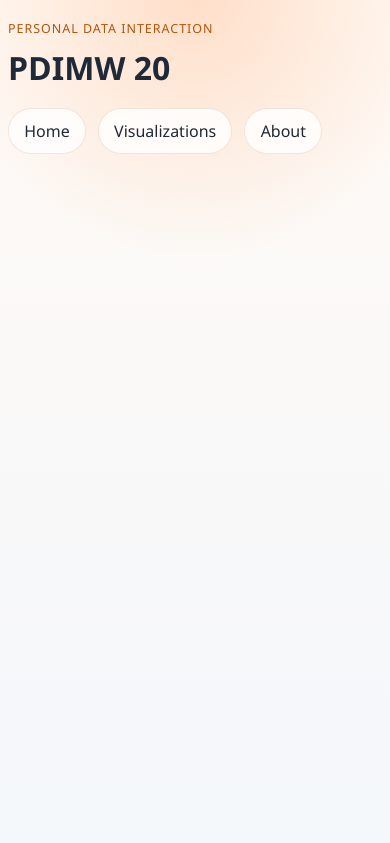
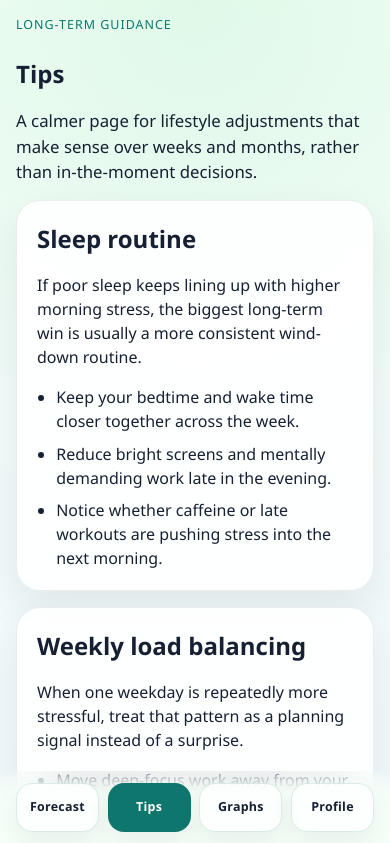
Before and after one commit to monicahardt/PDIMW_20, a Vue app: page /#/tab2 in a window 390 px wide. Before the commit this address led to /#/tab1. Shown: the top 843 px of the page. Built offline with nearby package versions, Linux system fonts and the light colour scheme.

Commit message:
initial work from codex. has four pages with various temp graphs. graphs needs to be fitted for phone.

```diff
--- a/src/App.vue
+++ b/src/App.vue
@@ -1,24 +1,29 @@
 <script setup lang="ts">
 import { RouterLink, RouterView } from 'vue-router'
+
+const tabs = [
+  { to: '/tab1', label: 'Forecast' },
+  { to: '/tab2', label: 'Tips' },
+  { to: '/tab3', label: 'Graphs' },
+  { to: '/tab4', label: 'Profile' },
+]
 </script>
 
 <template>
-  <div class="app-shell">
-    <header class="topbar">
-      <div>
-        <p class="eyebrow">Personal Data Interaction</p>
-        <h1>PDIMW 20</h1>
-      </div>
-
-      <nav class="nav">
-        <RouterLink to="/">Home</RouterLink>
-        <RouterLink to="/visualizations">Visualizations</RouterLink>
-        <RouterLink to="/about">About</RouterLink>
-      </nav>
-    </header>
-
-    <main class="page">
+  <div class="mobile-app">
+    <main class="app-content">
       <RouterView />
     </main>
+
+    <nav class="bottom-nav" aria-label="Primary navigation">
+      <RouterLink
+        v-for="tab in tabs"
+        :key="tab.to"
+        :to="tab.to"
+        class="tab-link"
+      >
+        {{ tab.label }}
+      </RouterLink>
+    </nav>
   </div>
 </template>
--- a/src/components/ObservableFrame.vue
+++ b/src/components/ObservableFrame.vue
@@ -3,6 +3,7 @@ defineProps<{
   title: string
   src: string
   description?: string
+  height?: string
 }>()
 </script>
 
@@ -17,6 +18,7 @@ defineProps<{
       <iframe
         :src="src"
         :title="title"
+        :style="{ minHeight: height ?? 'clamp(20rem, 56vh, 34rem)' }"
         loading="lazy"
         class="viz-frame"
         allowfullscreen
--- a/src/router/index.ts
+++ b/src/router/index.ts
@@ -1,25 +1,35 @@
 import { createRouter, createWebHashHistory } from 'vue-router'
-import AboutPage from '@/views/AboutPage.vue'
-import HomePage from '@/views/HomePage.vue'
-import VisualizationsPage from '@/views/VisualizationsPage.vue'
+import Tab1Page from '@/views/Tab1Page.vue'
+import Tab2Page from '@/views/Tab2Page.vue'
+import Tab3Page from '@/views/Tab3Page.vue'
+import Tab4Page from '@/views/Tab4Page.vue'
 
 const router = createRouter({
   history: createWebHashHistory(),
   routes: [
     {
       path: '/',
-      name: 'home',
-      component: HomePage,
+      redirect: '/tab1',
     },
     {
-      path: '/visualizations',
-      name: 'visualizations',
-      component: VisualizationsPage,
+      path: '/tab1',
+      name: 'tab1',
+      component: Tab1Page,
     },
     {
-      path: '/about',
-      name: 'about',
-      component: AboutPage,
+      path: '/tab2',
+      name: 'tab2',
+      component: Tab2Page,
+    },
+    {
+      path: '/tab3',
+      name: 'tab3',
+      component: Tab3Page,
+    },
+    {
+      path: '/tab4',
+      name: 'tab4',
+      component: Tab4Page,
     },
   ],
 })
--- a/src/style.css
+++ b/src/style.css
@@ -1,12 +1,24 @@
 :root {
   font-family: "Avenir Next", Avenir, "Segoe UI", sans-serif;
-  color: #1f2937;
+  color: #172033;
   background:
-    radial-gradient(circle at top, rgba(255, 211, 182, 0.7), transparent 30%),
-    linear-gradient(180deg, #fffaf5 0%, #f4f7fb 100%);
+    radial-gradient(circle at top, rgba(154, 230, 180, 0.24), transparent 30%),
+    linear-gradient(180deg, #f5fff8 0%, #edf4ff 100%);
   line-height: 1.5;
   font-weight: 400;
   color-scheme: light;
+  --page-padding: 1rem;
+  --phone-width: 32rem;
+  --nav-height: 5.5rem;
+  --surface: rgba(255, 255, 255, 0.9);
+  --surface-border: rgba(23, 32, 51, 0.08);
+  --accent: #0f766e;
+  --accent-soft: rgba(15, 118, 110, 0.12);
+  --shadow: 0 18px 40px rgba(15, 23, 42, 0.08);
+}
+
+html {
+  overflow-x: hidden;
 }
 
 * {
@@ -17,6 +29,7 @@ body {
   margin: 0;
   min-width: 320px;
   min-height: 100vh;
+  overflow-x: hidden;
 }
 
 a {
@@ -30,28 +43,16 @@ code {
 
 #app {
   min-height: 100vh;
+  overflow-x: clip;
 }
 
-.app-shell {
-  width: min(1100px, calc(100vw - 2rem));
+.mobile-app {
+  width: min(100%, var(--phone-width));
+  min-height: 100dvh;
   margin: 0 auto;
-  padding: 1.25rem 0 3rem;
-}
-
-.topbar {
+  padding: 0 var(--page-padding);
   display: flex;
-  justify-content: space-between;
-  align-items: center;
-  gap: 1rem;
-  margin-bottom: 2rem;
-}
-
-.topbar h1,
-.hero h2,
-.section-header h2,
-.panel h3,
-.viz-copy h3 {
-  margin: 0;
+  flex-direction: column;
 }
 
 .eyebrow {
@@ -59,100 +60,129 @@ code {
   text-transform: uppercase;
   letter-spacing: 0.08em;
   font-size: 0.78rem;
-  color: #b45309;
-}
-
-.nav {
-  display: flex;
-  gap: 0.75rem;
-  flex-wrap: wrap;
-}
-
-.nav a {
-  padding: 0.6rem 0.95rem;
-  border-radius: 999px;
-  background: rgba(255, 255, 255, 0.8);
-  border: 1px solid rgba(180, 83, 9, 0.14);
-}
-
-.nav a.router-link-active {
-  background: #b45309;
-  color: white;
-}
-
-.page {
-  display: grid;
-  gap: 1.5rem;
-}
-
-.hero {
-  display: grid;
-  grid-template-columns: 1.6fr 1fr;
-  gap: 1.5rem;
-  align-items: start;
+  color: var(--accent);
 }
 
 .lead {
   font-size: 1.05rem;
-  max-width: 65ch;
+  margin: 0;
 }
 
-.panel,
-.viz-card {
-  background: rgba(255, 255, 255, 0.82);
-  border: 1px solid rgba(148, 163, 184, 0.2);
-  border-radius: 20px;
-  padding: 1.25rem;
-  box-shadow: 0 16px 40px rgba(15, 23, 42, 0.08);
-  backdrop-filter: blur(8px);
+.app-content {
+  flex: 1;
+  padding: 1rem 0 calc(var(--nav-height) + env(safe-area-inset-bottom, 0px));
 }
 
-.section-header {
+.screen,
+.screen-copy {
   display: grid;
-  gap: 0.35rem;
+  gap: 1rem;
+}
+
+.screen h1,
+.screen h2,
+.screen h3,
+.viz-copy h3 {
+  margin: 0;
+}
+
+.card,
+.viz-card {
+  background: var(--surface);
+  border: 1px solid var(--surface-border);
+  border-radius: 24px;
+  padding: 1.25rem;
+  box-shadow: var(--shadow);
+  backdrop-filter: blur(12px);
+}
+
+.iframe-wrap {
+  border-radius: 16px;
+  overflow: hidden;
+  background: #e5e7eb;
+  width: 100%;
+  max-width: 100%;
+}
+
+.viz-frame {
+  width: 100%;
+  max-width: 100%;
+  min-height: clamp(20rem, 56vh, 34rem);
+  border: 0;
+  display: block;
+  background: white;
+}
+
+.bottom-nav {
+  position: fixed;
+  left: 0;
+  right: 0;
+  bottom: 0;
+  width: 100%;
+  display: grid;
+  grid-template-columns: repeat(4, minmax(0, 1fr));
+  gap: 0.55rem;
+  padding:
+    0.75rem
+    var(--page-padding)
+    calc(0.75rem + env(safe-area-inset-bottom, 0px));
+  background: linear-gradient(
+    180deg,
+    rgba(245, 255, 248, 0) 0%,
+    rgba(245, 255, 248, 0.92) 30%,
+    rgba(245, 255, 248, 1) 100%
+  );
+  backdrop-filter: blur(18px);
+  z-index: 20;
+}
+
+.tab-link {
+  min-width: 0;
+  width: 100%;
+  padding: 0.9rem 0.5rem;
+  border-radius: 1rem;
+  text-align: center;
+  letter-spacing: 0.02em;
+  font-size: 0.78rem;
+  font-weight: 600;
+  background: rgba(255, 255, 255, 0.72);
+  border: 1px solid rgba(15, 118, 110, 0.14);
+  box-shadow: 0 10px 24px rgba(15, 23, 42, 0.06);
+}
+
+.tab-link.router-link-active {
+  background: var(--accent);
+  color: #fff;
+  border-color: transparent;
 }
 
 .viz-grid {
   display: grid;
-  gap: 1.5rem;
+  gap: 1rem;
 }
 
 .viz-copy {
   margin-bottom: 1rem;
 }
 
-.iframe-wrap {
-  border-radius: 16px;
-  overflow: hidden;
-  background: #e5e7eb;
-}
-
-.viz-frame {
-  width: 100%;
-  min-height: 480px;
-  border: 0;
-  display: block;
-  background: white;
-}
-
-ul,
-ol {
-  margin: 0.75rem 0 0;
+.plain-list {
+  margin: 0.9rem 0 0;
   padding-left: 1.2rem;
 }
 
-@media (max-width: 800px) {
-  .topbar,
-  .hero {
-    grid-template-columns: 1fr;
-    display: grid;
-  }
+.plain-list li + li {
+  margin-top: 0.55rem;
+}
 
-  .app-shell {
-    width: min(100vw - 1rem, 1100px);
-  }
-
-  .viz-frame {
-    min-height: 360px;
+@media (min-width: 480px) {
+  :root {
+    --page-padding: 1.25rem;
   }
 }
+
+@media (max-width: 360px) {
+  .tab-link {
+    font-size: 0.7rem;
+    padding-inline: 0.35rem;
+  }
+}
--- a/src/views/AboutPage.vue
+++ /dev/null
@@ -1,19 +0,0 @@
-<template>
-  <section class="section-header">
-    <p class="eyebrow">Project notes</p>
-    <h2>About</h2>
-    <p class="lead">
-      Use this page to explain the dataset, the interaction design, and what
-      your visualizations should help people understand.
-    </p>
-  </section>
-
-  <section class="panel">
-    <h3>How to add your own work</h3>
-    <ol>
-      <li>Publish or share an embeddable Observable notebook view.</li>
-      <li>Copy the embed URL into <code>src/data/visualizations.ts</code>.</li>
-      <li>Duplicate items in the array when you want more visualizations.</li>
-    </ol>
-  </section>
-</template>
--- a/src/views/HomePage.vue
+++ /dev/null
@@ -1,22 +0,0 @@
-<template>
-  <section class="hero">
-    <div>
-      <p class="eyebrow">Simple Vue + TypeScript starter</p>
-      <h2>Build a small multi-page app for your personal data interaction project.</h2>
-      <p class="lead">
-        This template is set up for GitHub Pages and makes it easy to embed
-        JavaScript-based visualizations from Observable using iframes.
-      </p>
-    </div>
-
-    <div class="panel">
-      <h3>What is already included</h3>
-      <ul>
-        <li>Vue 3 with TypeScript</li>
-        <li>Multiple pages with Vue Router</li>
-        <li>A reusable iframe component for Observable embeds</li>
-        <li>GitHub Actions deployment for GitHub Pages</li>
-      </ul>
-    </div>
-  </section>
-</template>
--- /dev/null
+++ b/src/views/Tab1Page.vue
@@ -0,0 +1,47 @@
+<script setup lang="ts">
+import ObservableFrame from '@/components/ObservableFrame.vue'
+</script>
+
+<template>
+  <section class="screen">
+    <div class="screen-copy">
+      <p class="eyebrow">Quick guide</p>
+      <h1>Forecast</h1>
+      <p class="lead">
+        A quick front page with one compact stress view and short, actionable
+        tips based on the bigger patterns in your data.
+      </p>
+    </div>
+
+    <section class="card">
+      <h2>Stress snapshot</h2>
+      <ObservableFrame
+        title="Weekly stress overview"
+        description="A compact weekly heatmap for a fast read on where stress tends to cluster."
+        src="https://observablehq.com/embed/e28495b80f916eb9?cells=renderWeeklyHeatmap"
+        height="14rem"
+      />
+    </section>
+
+    <section class="card">
+      <h2>Today’s focus</h2>
+      <p>
+        Look for repeated high-stress pockets in the graph and use the Graphs
+        tab when you want to drill into the exact days behind them.
+      </p>
+      <ul class="plain-list">
+        <li>Protect mornings after poor sleep, since stress appears to climb early on those days.</li>
+        <li>Use lighter tasks on your most demanding weekday instead of stacking intense work.</li>
+        <li>Check whether heavy activity days and high-stress days are landing on top of each other.</li>
+      </ul>
+    </section>
+
+    <section class="card">
+      <h2>Where to look next</h2>
+      <p>
+        Open Graphs to explore daily timelines, event correlations, and the
+        monthly calendar. Open Tips for slower, long-term habit changes.
+      </p>
+    </section>
+  </section>
+</template>
--- /dev/null
+++ b/src/views/Tab2Page.vue
@@ -0,0 +1,51 @@
+<template>
+  <section class="screen">
+    <div class="screen-copy">
+      <p class="eyebrow">Long-term guidance</p>
+      <h1>Tips</h1>
+      <p class="lead">
+        A calmer page for lifestyle adjustments that make sense over weeks and
+        months, rather than in-the-moment decisions.
+      </p>
+    </div>
+
+    <section class="card">
+      <h2>Sleep routine</h2>
+      <p>
+        If poor sleep keeps lining up with higher morning stress, the biggest
+        long-term win is usually a more consistent wind-down routine.
+      </p>
+      <ul class="plain-list">
+        <li>Keep your bedtime and wake time closer together across the week.</li>
+        <li>Reduce bright screens and mentally demanding work late in the evening.</li>
+        <li>Notice whether caffeine or late workouts are pushing stress into the next morning.</li>
+      </ul>
+    </section>
+
+    <section class="card">
+      <h2>Weekly load balancing</h2>
+      <p>
+        When one weekday is repeatedly more stressful, treat that pattern as a
+        planning signal instead of a surprise.
+      </p>
+      <ul class="plain-list">
+        <li>Move deep-focus work away from your historically toughest day when possible.</li>
+        <li>Reserve that day for lighter admin, review, or predictable routines.</li>
+        <li>Add a deliberate recovery block before or after recurring heavy periods.</li>
+      </ul>
+    </section>
+
+    <section class="card">
+      <h2>Activity and recovery</h2>
+      <p>
+        If intense activity and high stress tend to arrive together, recovery
+        may need to become part of the plan rather than an afterthought.
+      </p>
+      <ul class="plain-list">
+        <li>Alternate hard training days with lower-stimulation movement like walking or stretching.</li>
+        <li>Protect sleep and food quality during demanding school or work weeks.</li>
+        <li>Track whether body battery deficits show up after certain routines and adjust from there.</li>
+      </ul>
+    </section>
+  </section>
+</template>
--- /dev/null
+++ b/src/views/Tab3Page.vue
@@ -0,0 +1,58 @@
+<script setup lang="ts">
+import ObservableFrame from '@/components/ObservableFrame.vue'
+
+const tab3Charts = [
+  {
+    title: 'Events: Sleep vs Stress',
+    description:
+      'Interactive scatterplot and category breakdown from your Observable notebook. Brushing the top chart filters the event categories below.',
+    src: 'https://observablehq.com/embed/e28495b80f916eb9?cells=stressMax_date1',
+    height: '42rem',
+  },
+  {
+    title: 'Stress By Sleep Quality',
+    description:
+      'This chart compares average stress throughout the day for good-sleep versus bad-sleep nights.',
+    src: 'https://observablehq.com/embed/e28495b80f916eb9?cells=renderStressBySleepChatty',
+    height: '28rem',
+  },
+  {
+    title: 'Daily Stress Timeline',
+    description:
+      'Choose a day in the embedded control and inspect the stress timeline with legend-based filtering.',
+    src: 'https://observablehq.com/embed/e28495b80f916eb9?cells=viewof%20selectedDate%2CrenderStressTimelineLegend',
+    height: '40rem',
+  },
+  {
+    title: 'Monthly Stress Heatmap',
+    description:
+      'Use the embedded year and month selectors to explore stress patterns across the calendar.',
+    src: 'https://observablehq.com/embed/e28495b80f916eb9?cells=viewof%20selectYear%2Cviewof%20selectedMonth%2CrenderMonthlyHeatmap',
+    height: '30rem',
+  },
+]
+</script>
+
+<template>
+  <section class="screen">
+    <div class="screen-copy">
+      <p class="eyebrow">Interactive analysis</p>
+      <h1>Graphs</h1>
+      <p class="lead">
+        Explore the data in more detail here. These embeds are the hands-on
+        part of the app and are meant for tapping, filtering, and comparison.
+      </p>
+    </div>
+
+    <section class="viz-grid">
+      <ObservableFrame
+        v-for="chart in tab3Charts"
+        :key="chart.src"
+        :title="chart.title"
+        :description="chart.description"
+        :src="chart.src"
+        :height="chart.height"
+      />
+    </section>
+  </section>
+</template>
--- /dev/null
+++ b/src/views/Tab4Page.vue
@@ -0,0 +1,28 @@
+<template>
+  <section class="screen">
+    <div class="screen-copy">
+      <p class="eyebrow">Account</p>
+      <h1>Profile</h1>
+      <p class="lead">
+        A generic profile page for personal details, settings, and any account
+        information you want to attach to the stress tracker.
+      </p>
+    </div>
+
+    <section class="card">
+      <h2>Profile overview</h2>
+      <p>
+        This space can later hold profile information, notification settings,
+        export controls, or preferences for how advice is shown.
+      </p>
+    </section>
+
+    <section class="card">
+      <h2>Future settings</h2>
+      <p>
+        We can also use this page for data source management, privacy controls,
+        and personalization of the forecast and tips pages.
+      </p>
+    </section>
+  </section>
+</template>
--- a/src/views/VisualizationsPage.vue
+++ /dev/null
@@ -1,25 +0,0 @@
-<script setup lang="ts">
-import ObservableFrame from '@/components/ObservableFrame.vue'
-import { visualizations } from '@/data/visualizations'
-</script>
-
-<template>
-  <section class="section-header">
-    <p class="eyebrow">Embedded notebooks</p>
-    <h2>Visualizations</h2>
-    <p class="lead">
-      Add your Observable notebook embed URLs in
-      <code>src/data/visualizations.ts</code>.
-    </p>
-  </section>
-
-  <section class="viz-grid">
-    <ObservableFrame
-      v-for="visualization in visualizations"
-      :key="visualization.src"
-      :title="visualization.title"
-      :description="visualization.description"
-      :src="visualization.src"
-    />
-  </section>
-</template>
```
